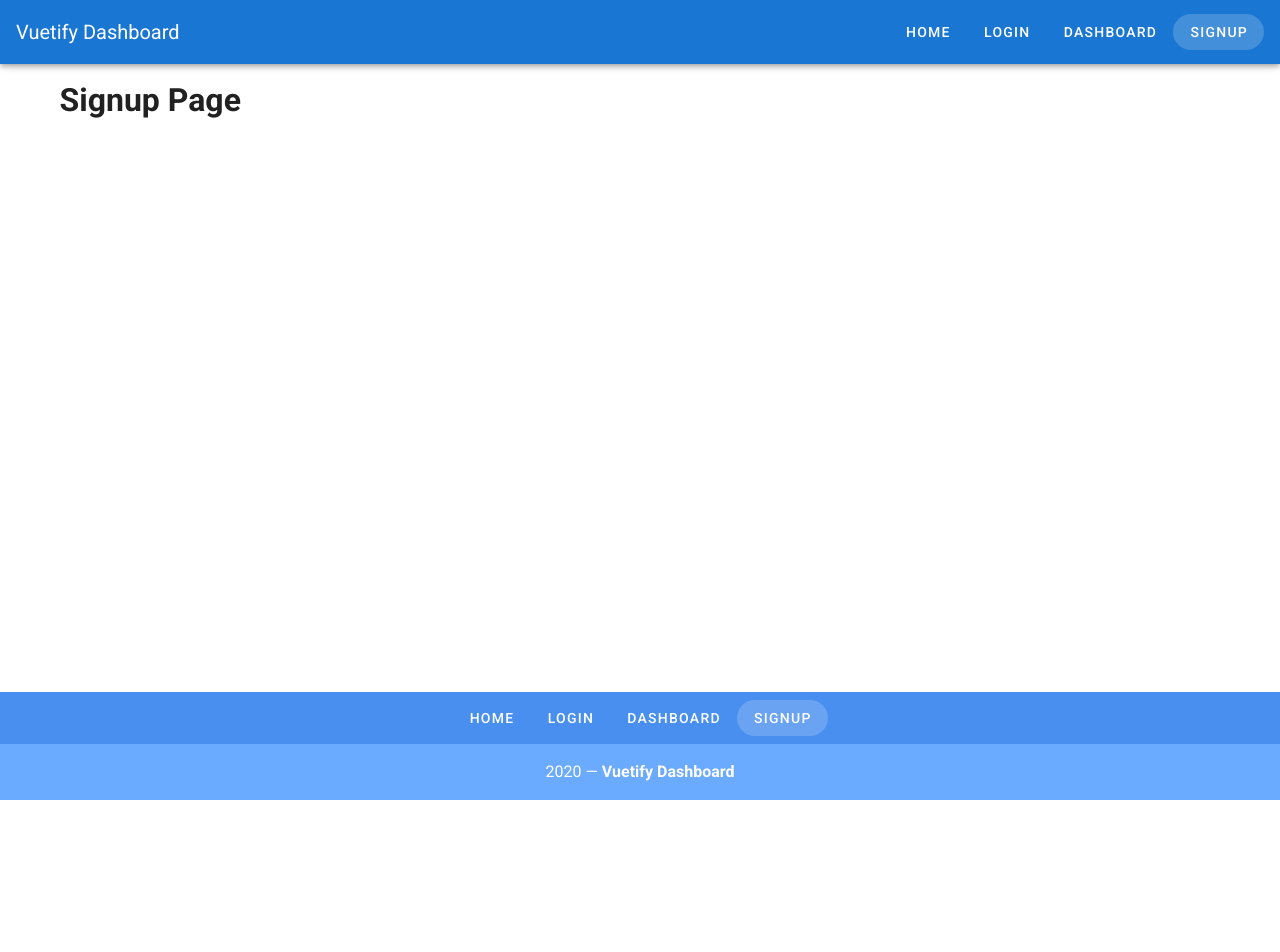
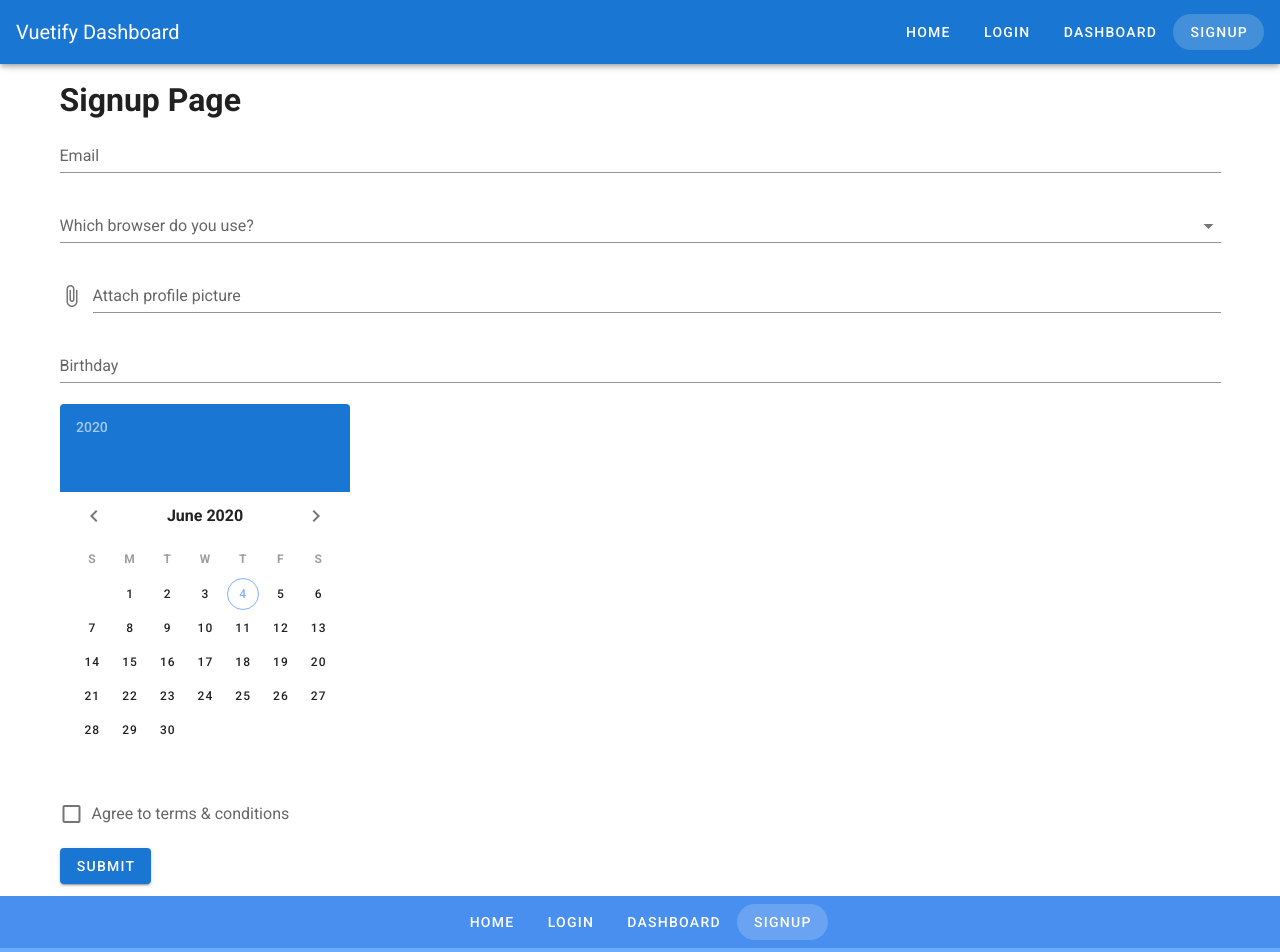
Before and after one commit to kasprzyk/Vuetify, a Vue app: page /signup in a window 1280 px wide. Shown: the top 952 px of the page. Before the commit the page ends 800 px from the top, so only its background shows below. Built offline with nearby package versions, Linux system fonts and the light colour scheme.

Commit message:
Fields added to Signup page

```diff
--- a/src/views/Signup.vue
+++ b/src/views/Signup.vue
@@ -3,7 +3,32 @@
     <v-row>
       <v-col>
         <h1>Signup Page</h1>
+        <v-form>
+          <v-text-field label="Email" type="email" />
+          <v-autocomplete
+            label="Which browser do you use?"
+            :items="browsers"
+          ></v-autocomplete>
+          <v-file-input label="Attach profile picture"></v-file-input>
+          <v-text-field label="Birthday" v-model="birthday" readonly />
+          <v-date-picker v-model="birthday" />
+          <v-checkbox label="Agree to terms & conditions" />
+          <v-btn type="submit" color="primary">Submit</v-btn>
+        </v-form>
       </v-col>
     </v-row>
   </v-container>
 </template>
+
+<script>
+export default {
+  data() {
+    return {
+      birthday: '',
+      browsers: ['Chrome', 'Firefox', 'Safari', 'Edge', 'Brave'],
+    };
+  },
+};
+</script>
+
+<style></style>
```
